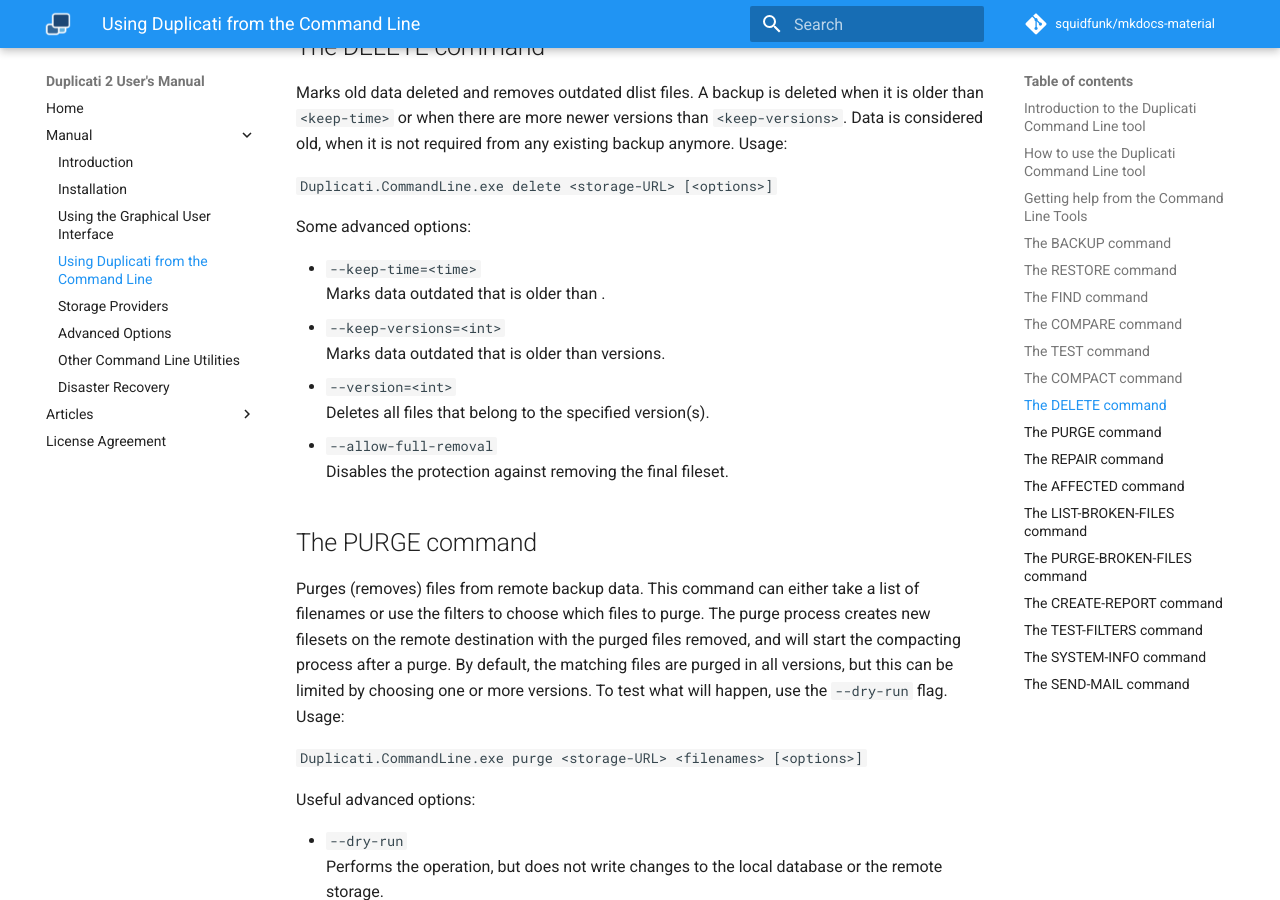
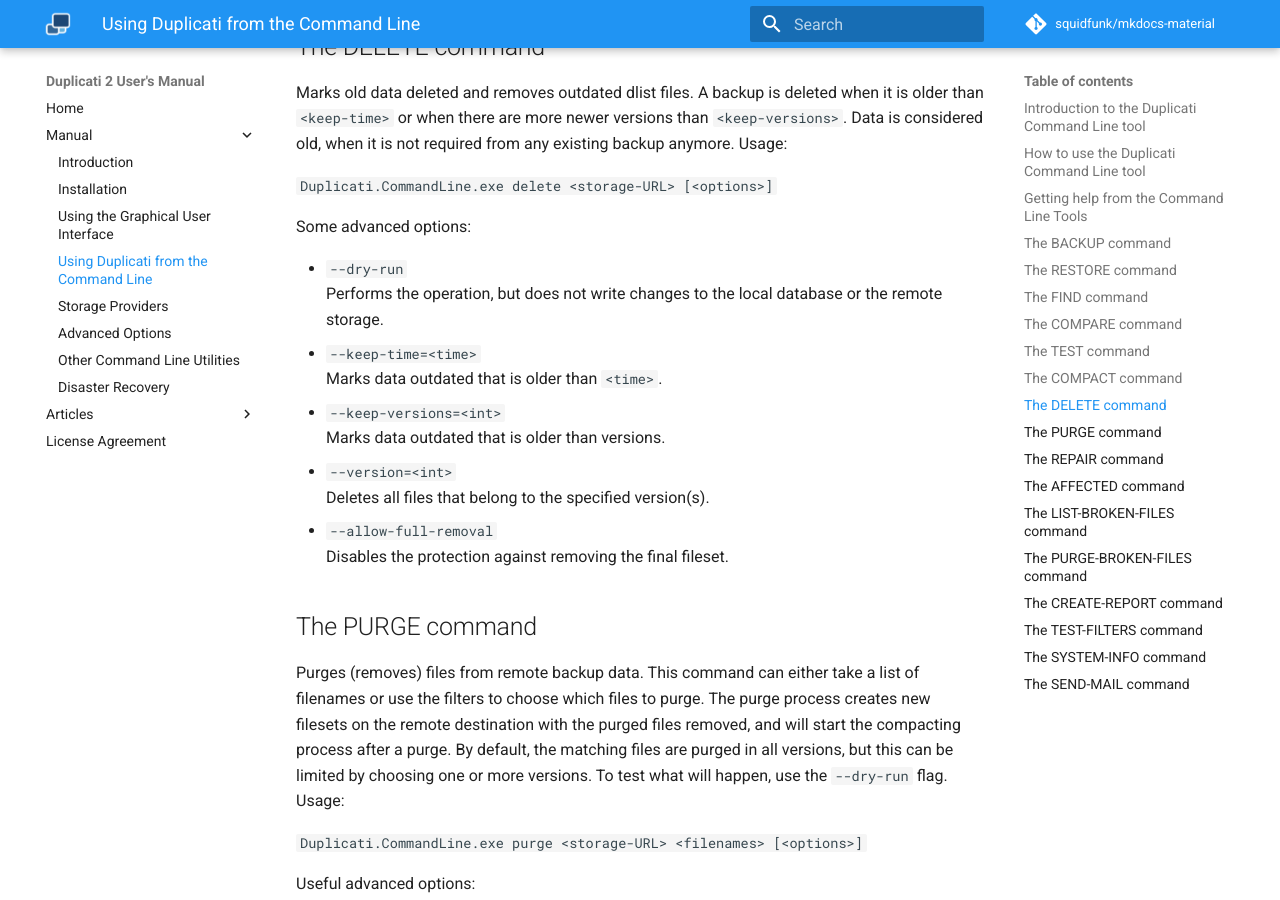
Before and after one commit to kees-z/DuplicatiDocs, an MkDocs documentation site: the page built from docs/04-using-duplicati-from-the-command-line.md, in a window 1280 px wide and 900 px high, scrolled down 6882 px. Built offline with MkDocs 1.6.1 and Material for MkDocs 9.7.7, drawn with Linux system fonts in a browser that asks for light colours; comment, search, counter and statistics services are not loaded; old or Windows-style settings are respelled for this version of MkDocs.

Commit message:
Added --dry-run option to the DELETE command

```diff
--- a/docs/04-using-duplicati-from-the-command-line.md
+++ b/docs/04-using-duplicati-from-the-command-line.md
@@ -181,8 +181,10 @@ Marks old data deleted and removes outdated dlist files. A backup is deleted whe
 
 Some advanced options:
 
+* `--dry-run`
+Performs the operation, but does not write changes to the local database or the remote storage.
 * `--keep-time=<time>`
-Marks data outdated that is older than <time>.
+Marks data outdated that is older than `<time>`.
 * `--keep-versions=<int>`
 Marks data outdated that is older than <int> versions.
 *  `--version=<int>`
```
